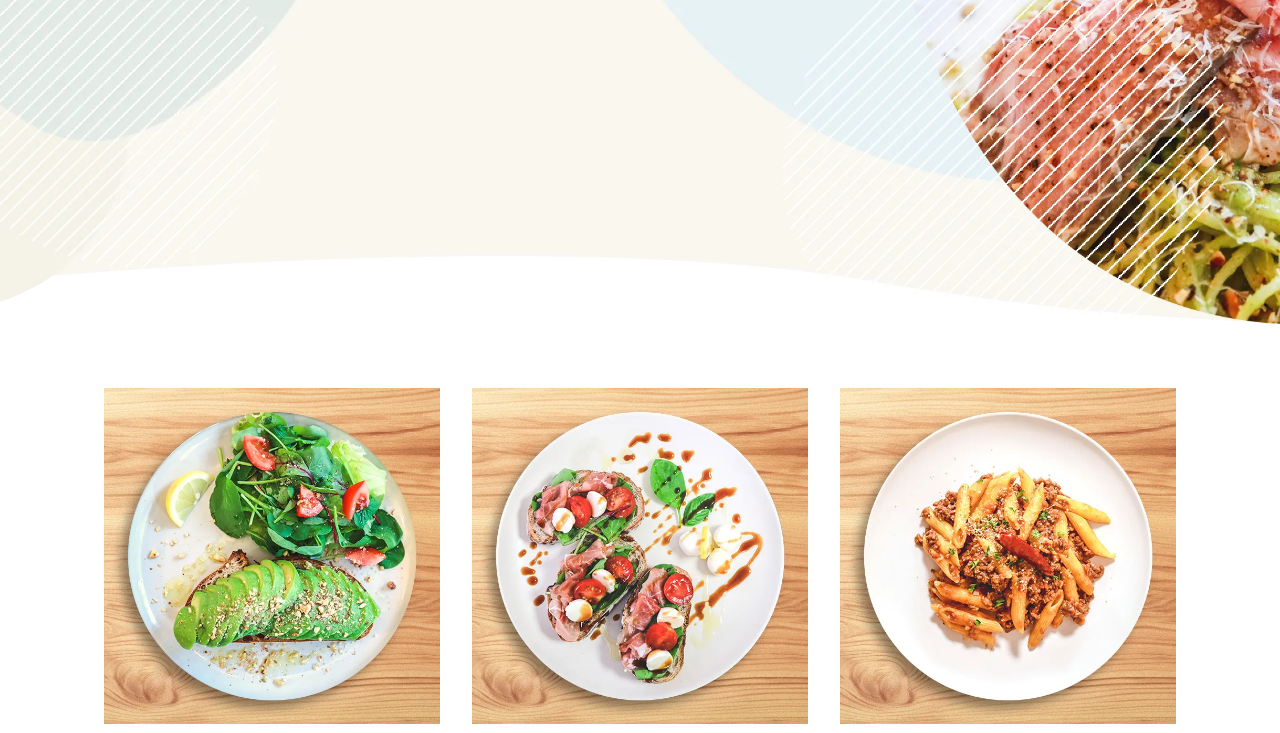
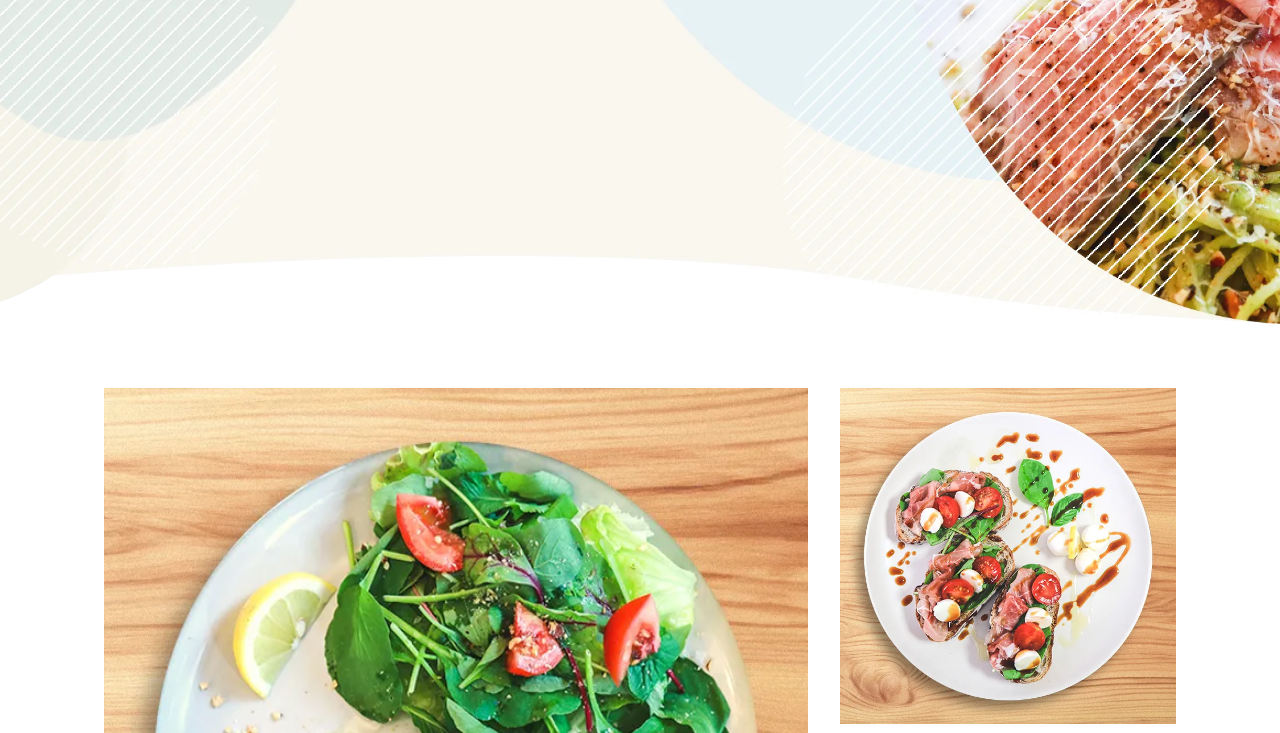
Before and after one commit to k025c0025-sketch/wcbcafe, a plain HTML site: page menu.html in a window 1280 px wide. Shown: the part 204-937 px from the top of the page. Drawn offline with Linux system fonts and the light colour scheme; some packages are replaced by stand-ins of ours.

Commit message:
チャプター6完了

```diff
--- a/css/style.css
+++ b/css/style.css
@@ -310,6 +310,14 @@ img{
     .item p{
         font-size: 1rem;
     }
+    .item-big{
+        grid-column: 1/3;
+        grid-row: 1/3;
+    }
+    .item-big img{
+        height: 94.5%;
+        width: 100%;
+    }
     /*フッター*/
     .page-footer{
         background-image: url(../images/footer-l.webp);
--- a/menu.html
+++ b/menu.html
@@ -38,7 +38,7 @@
         </div>
 
         <main class="wrapper grid">
-            <div class="item">
+            <div class="item-big">
                 <img src="images/menu1.webp" alt="">
                 <p>アボカドトースト</p>
             </div>
```
